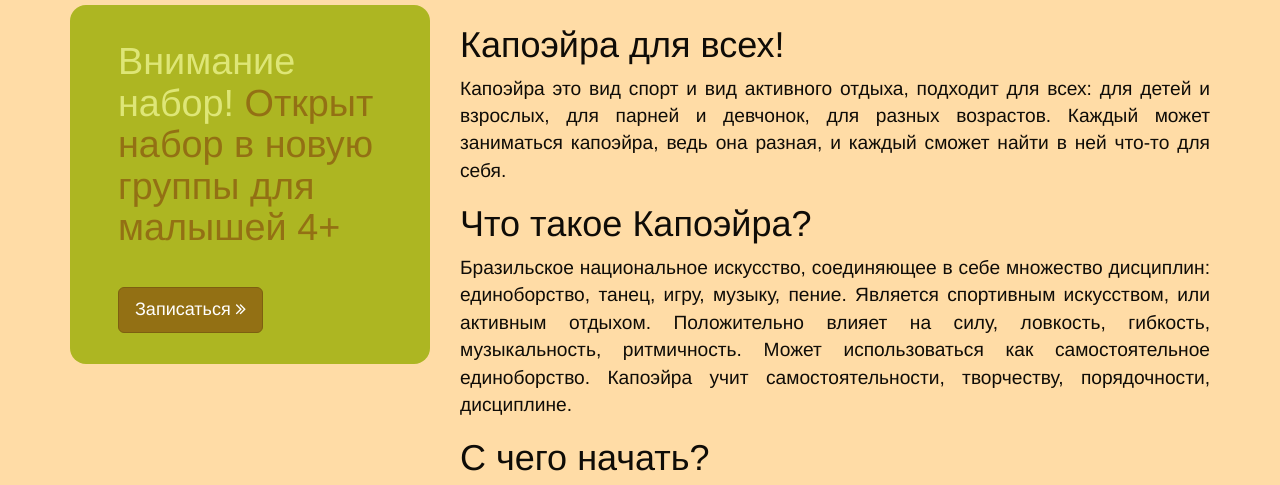
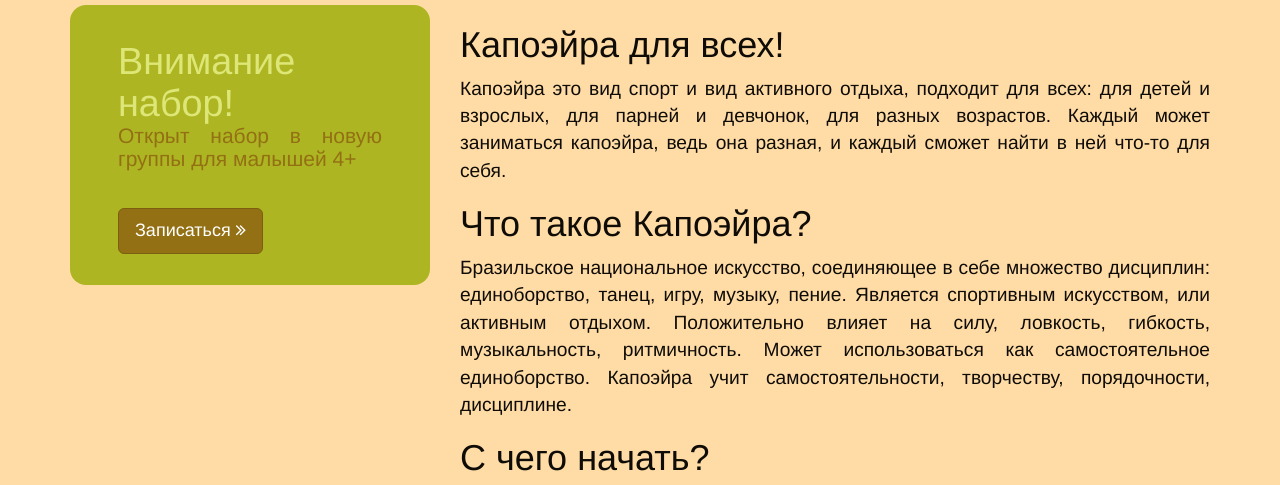
Before and after one commit to capoeira-tomsk/capoeira-tomsk.github.io, a plain HTML site: page index.html in a window 1280 px wide. Shown: the part 306-791 px from the top of the page. Drawn offline with Linux system fonts and the light colour scheme; a script that the page names is missing.

Commit message:
Update index.html

```diff
--- a/index.html
+++ b/index.html
@@ -131,7 +131,7 @@
         <div class="row">
             <div class="col-md-4">
                 <div class="jumbotron">
-                    <h1><span class="adv-heading">Внимание набор! <span class="text-primary"> Открыт набор в новую группы для малышей 4+ </span></span></h1>
+                    <h1><span class="adv-heading">Внимание набор! <span class="text-primary"> <p>Открыт набор в новую группы для малышей 4+</p> </span></span></h1>
                     <p><a href="#contacts" class="btn btn-primary btn-lg page-scroll">Записаться <i class="fa fa-angle-double-right "></i></a>
                     </p>
                 </div>
```
